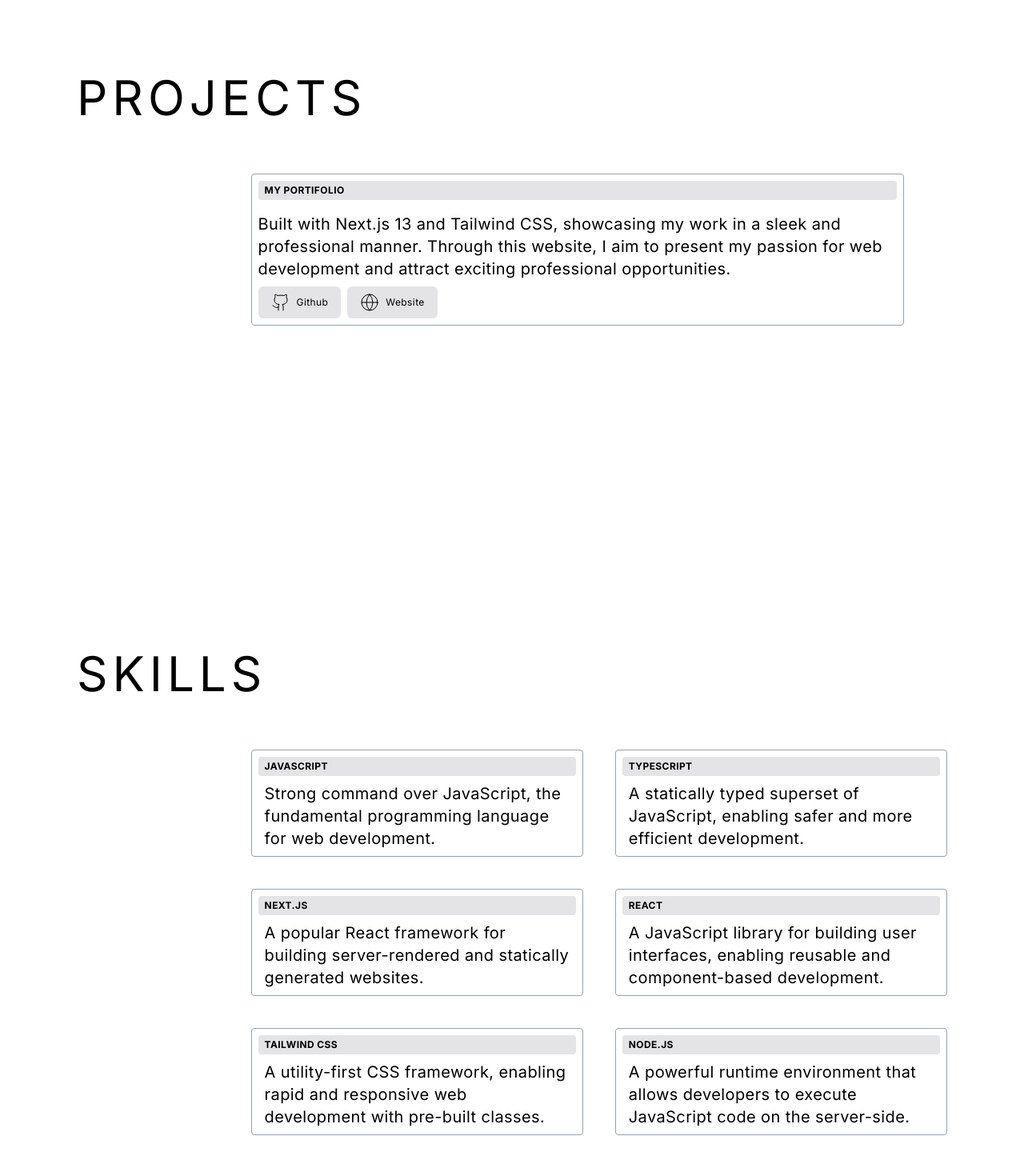
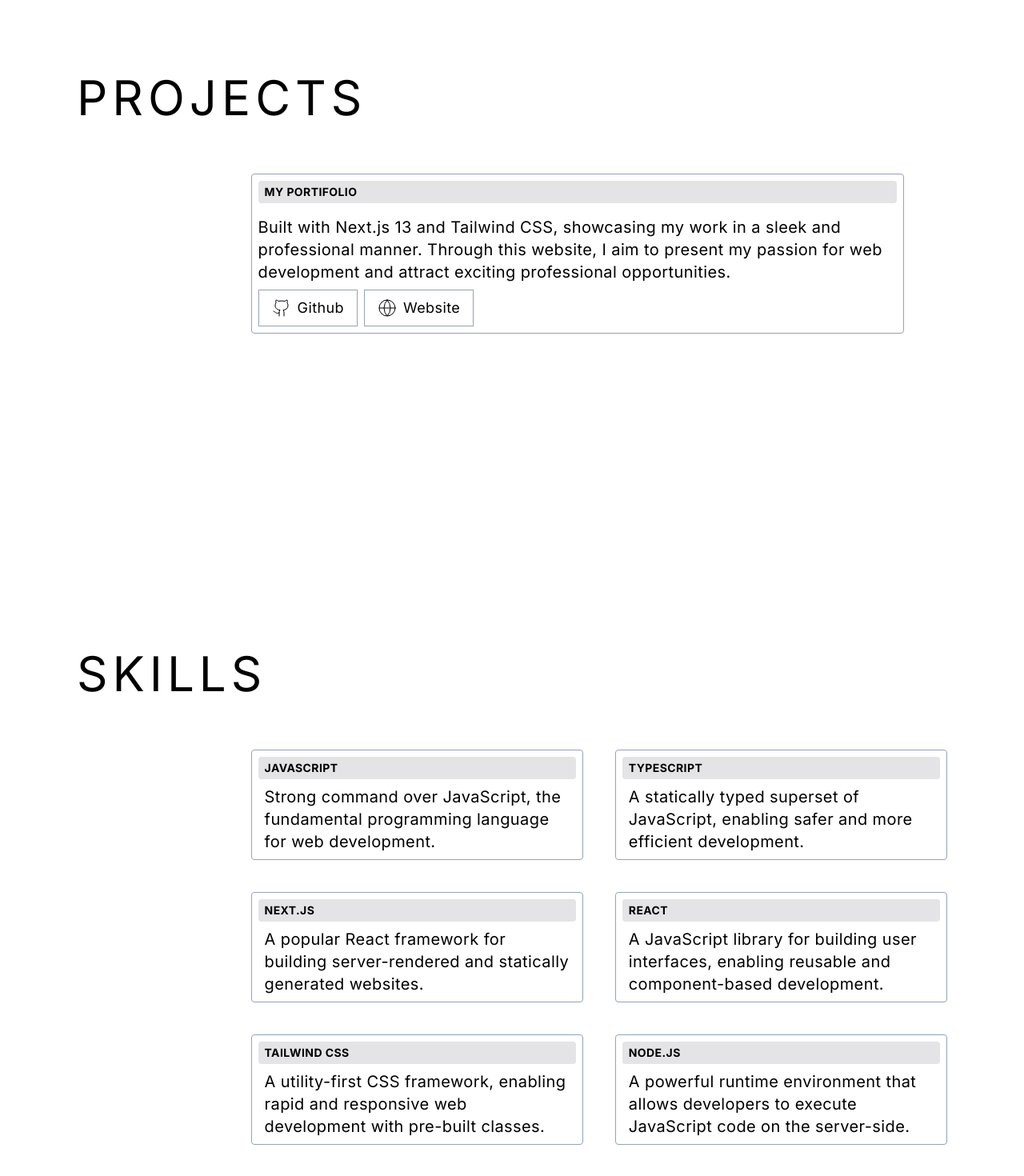
Before and after one commit to EnosDomingues/enos_portifolio, a Next.js app: page / in a window 1280 px wide. Shown: the part 1492-2962 px from the top of the page at 80% size. Built offline with nearby package versions, Linux system fonts and the light colour scheme.

Commit message:
fix: 4k resolution

```diff
--- a/src/app/page.tsx
+++ b/src/app/page.tsx
@@ -7,7 +7,7 @@ import { Skills } from '@/components/Skills'
 
 export default function Home() {
   return (
-    <main className="flex min-h-screen flex-col px-10 pt-8 tablet:px-24 tablet:pt-16">
+    <main className="flex min-h-screen flex-col px-10 pt-8 tablet:px-24 tablet:pt-16 4k:px-48 ">
       <Header />
       <Hero />
       <About />
--- a/src/components/Projects.tsx
+++ b/src/components/Projects.tsx
@@ -12,7 +12,7 @@ export function Projects() {
       <div className="pt-[6%] tablet:pr-[5%] laptop:pl-[20%]">
         <div className="flex h-full flex-col space-y-2 rounded border border-slate-400 p-2 4k:space-y-6">
           <header className="laptop:mb-2">
-            <span className="flex rounded bg-zinc-200 px-2 py-1 text-xs font-bold uppercase 4k:px-4 4k:py-6 4k:text-5xl">
+            <span className="flex rounded bg-zinc-200 px-2 py-1 text-xs font-bold uppercase laptop:text-sm full-hd:text-xl 2k:text-2xl 4k:px-4 4k:py-6 4k:text-5xl">
               My portifolio
             </span>
           </header>
@@ -22,11 +22,11 @@ export function Projects() {
             present my passion for web development and attract exciting
             professional opportunities.
           </p>
-          <div className="flex items-center gap-2 text-xs 4k:text-3xl">
+          <div className="flex items-center gap-2 text-xs desktop:text-lg full-hd:text-xl 4k:text-3xl">
             <a
               href="https://github.com/EnosDomingues/enos_portifolio"
               target="_blank"
-              className="flex items-center gap-2 rounded-md bg-zinc-200 px-4 py-2  transition-all hover:bg-slate-200 tablet:bg-zinc-200 4k:px-8 4k:py-4 "
+              className="flex items-center gap-2 border border-slate-400 px-4 py-2 transition-all hover:bg-zinc-100 4k:px-8 4k:py-4 "
               rel="noreferrer"
             >
               <Github
@@ -38,7 +38,7 @@ export function Projects() {
             <a
               href="https://enos.dev"
               target="_blank"
-              className="flex items-center gap-2 rounded-md bg-zinc-200 px-4 py-2 transition-all hover:bg-slate-200 tablet:bg-zinc-200 4k:px-8 4k:py-4"
+              className="flex items-center gap-2  border border-slate-400 px-4 py-2 transition-all hover:bg-zinc-100  4k:px-8 4k:py-4"
               rel="noreferrer"
             >
               <Globe
--- a/src/components/Skills.tsx
+++ b/src/components/Skills.tsx
@@ -11,7 +11,7 @@ export function Skills() {
       <div className="desktop-md:pr-[5%] pt-[6%] laptop:pl-[20%]">
         <div className="desktop-md:text-2xl grid grid-cols-1 place-items-baseline gap-4 text-sm tablet:grid-cols-2 tablet:gap-6 tablet:text-base laptop:text-lg desktop:gap-10 desktop:text-xl full-hd:text-3xl 4k:text-6xl">
           <div className="flex h-full w-full flex-col rounded border border-slate-400 p-2">
-            <span className="rounded bg-zinc-200 px-2 py-1 text-xs font-bold uppercase 4k:px-4 4k:py-6 4k:text-5xl">
+            <span className="rounded bg-zinc-200 px-2 py-1 text-xs font-bold uppercase laptop:text-sm full-hd:text-xl 2k:text-2xl 4k:px-4 4k:py-6 4k:text-5xl">
               JavaScript
             </span>
             <p className="mt-1 px-2 laptop:mt-2 4k:px-4 4k:py-6 4k:leading-tight">
@@ -21,7 +21,7 @@ export function Skills() {
           </div>
 
           <div className="flex h-full w-full flex-col rounded border border-slate-400 p-2">
-            <span className="rounded bg-zinc-200 px-2 py-1 text-xs font-bold uppercase 4k:px-4 4k:py-6 4k:text-5xl">
+            <span className="rounded bg-zinc-200 px-2 py-1 text-xs font-bold uppercase laptop:text-sm full-hd:text-xl 2k:text-2xl 4k:px-4 4k:py-6 4k:text-5xl">
               TypeScript
             </span>
             <p className="mt-1 px-2 laptop:mt-2 4k:px-4 4k:py-6 4k:leading-tight">
@@ -31,7 +31,7 @@ export function Skills() {
           </div>
 
           <div className="flex h-full w-full flex-col rounded border border-slate-400 p-2">
-            <span className="rounded bg-zinc-200 px-2 py-1 text-xs font-bold uppercase 4k:px-4 4k:py-6 4k:text-5xl">
+            <span className="rounded bg-zinc-200 px-2 py-1 text-xs font-bold uppercase laptop:text-sm full-hd:text-xl 2k:text-2xl 4k:px-4 4k:py-6 4k:text-5xl">
               Next.JS
             </span>
             <p className="mt-1 px-2 laptop:mt-2 4k:px-4 4k:py-6 4k:leading-tight">
@@ -41,7 +41,7 @@ export function Skills() {
           </div>
 
           <div className="flex h-full w-full flex-col rounded border border-slate-400 p-2">
-            <span className="rounded bg-zinc-200 px-2 py-1 text-xs font-bold uppercase 4k:px-4 4k:py-6 4k:text-5xl">
+            <span className="rounded bg-zinc-200 px-2 py-1 text-xs font-bold uppercase laptop:text-sm full-hd:text-xl 2k:text-2xl 4k:px-4 4k:py-6 4k:text-5xl">
               React
             </span>
             <p className="mt-1 px-2 laptop:mt-2 4k:px-4 4k:py-6 4k:leading-tight">
@@ -51,7 +51,7 @@ export function Skills() {
           </div>
 
           <div className="flex h-full w-full flex-col rounded border border-slate-400 p-2">
-            <span className="rounded bg-zinc-200 px-2 py-1 text-xs font-bold uppercase 4k:px-4 4k:py-6 4k:text-5xl">
+            <span className="rounded bg-zinc-200 px-2 py-1 text-xs font-bold uppercase laptop:text-sm full-hd:text-xl 2k:text-2xl 4k:px-4 4k:py-6 4k:text-5xl">
               Tailwind CSS
             </span>
             <p className="mt-1 px-2 laptop:mt-2 4k:px-4 4k:py-6 4k:leading-tight">
@@ -61,7 +61,7 @@ export function Skills() {
           </div>
 
           <div className="flex h-full w-full flex-col rounded border border-slate-400 p-2">
-            <span className="rounded bg-zinc-200 px-2 py-1 text-xs font-bold uppercase 4k:px-4 4k:py-6 4k:text-5xl">
+            <span className="rounded bg-zinc-200 px-2 py-1 text-xs font-bold uppercase laptop:text-sm full-hd:text-xl 2k:text-2xl 4k:px-4 4k:py-6 4k:text-5xl">
               Node.js
             </span>
             <p className="mt-1 px-2 laptop:mt-2 4k:px-4 4k:py-6 4k:leading-tight">
```
